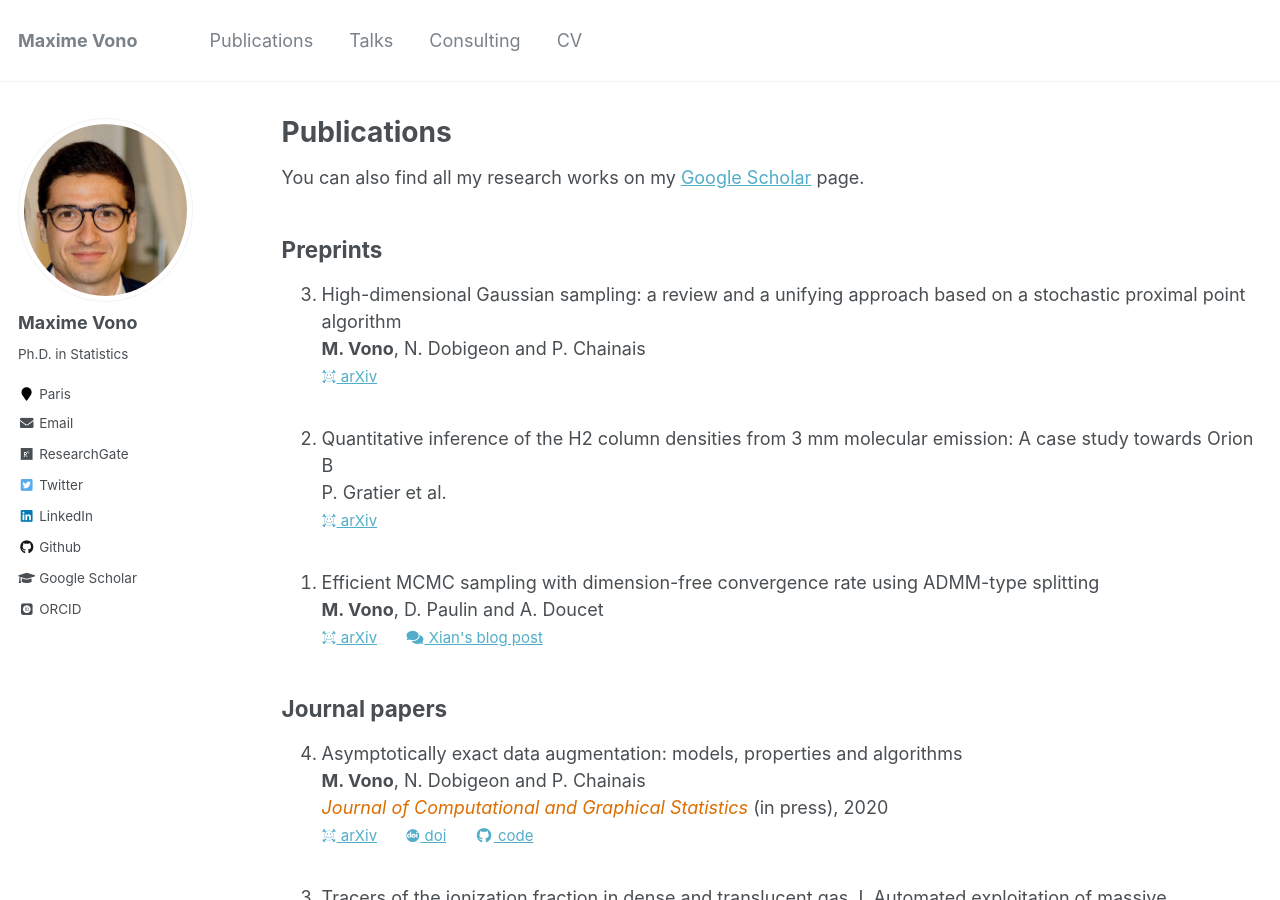
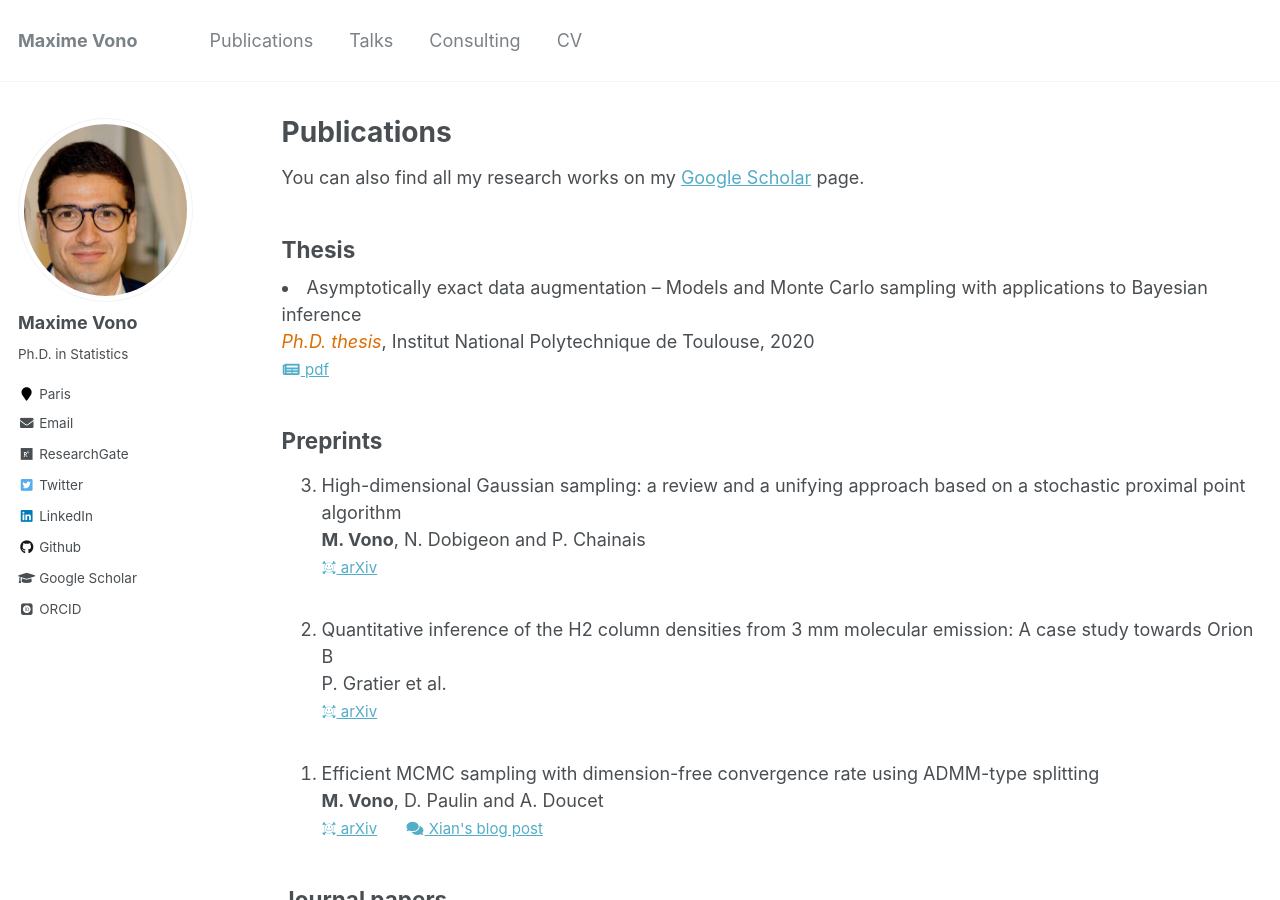
Before and after one commit to mvono/mvono.github.io, a Jekyll site: the page built from _pages/publications.md, in a window 1280 px wide and 900 px high. Built offline with Jekyll 4.4.1, drawn with Linux system fonts in a browser that asks for light colours; some web fonts are replaced.

Commit message:
add thesis manuscript

```diff
--- a/_pages/publications.md
+++ b/_pages/publications.md
@@ -6,6 +6,14 @@ author_profile: true
 ---
 
 You can also find all my research works on my [Google Scholar](https://scholar.google.fr/citations?user=R5dfDTAAAAAJ&hl=en) page.
+
+## Thesis
+
+<li>
+	Asymptotically exact data augmentation – Models and Monte Carlo sampling with applications to Bayesian inference<br>
+	<i style='color:#db6e00'>Ph.D. thesis</i>, Institut National Polytechnique de Toulouse, 2020<br>
+	<a style="font-size:15px" href="../files/papers/2020_thesis_manuscript.pdf"><i class="fa fa-fw fa-newspaper"></i> pdf</a>
+</li>
 
 ## Preprints
 
```
Also changed, not shown: 1 other file.
